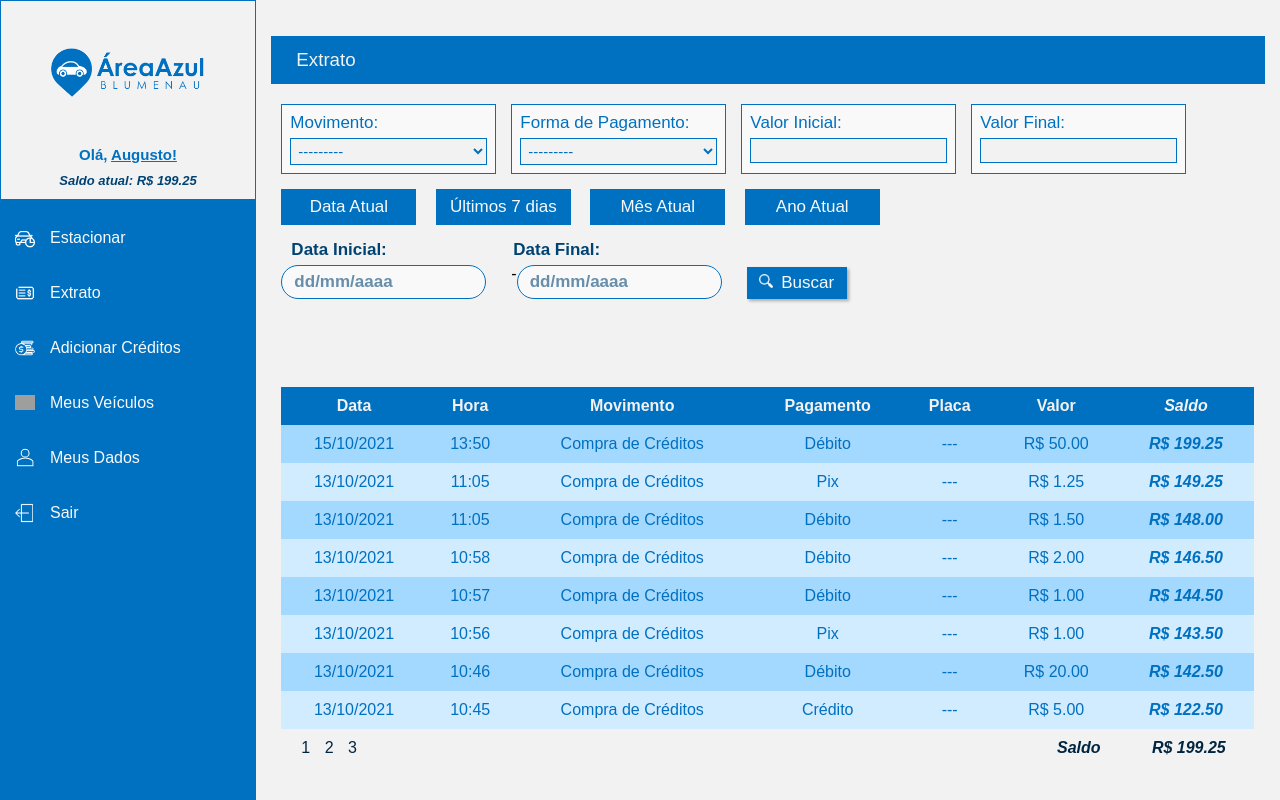
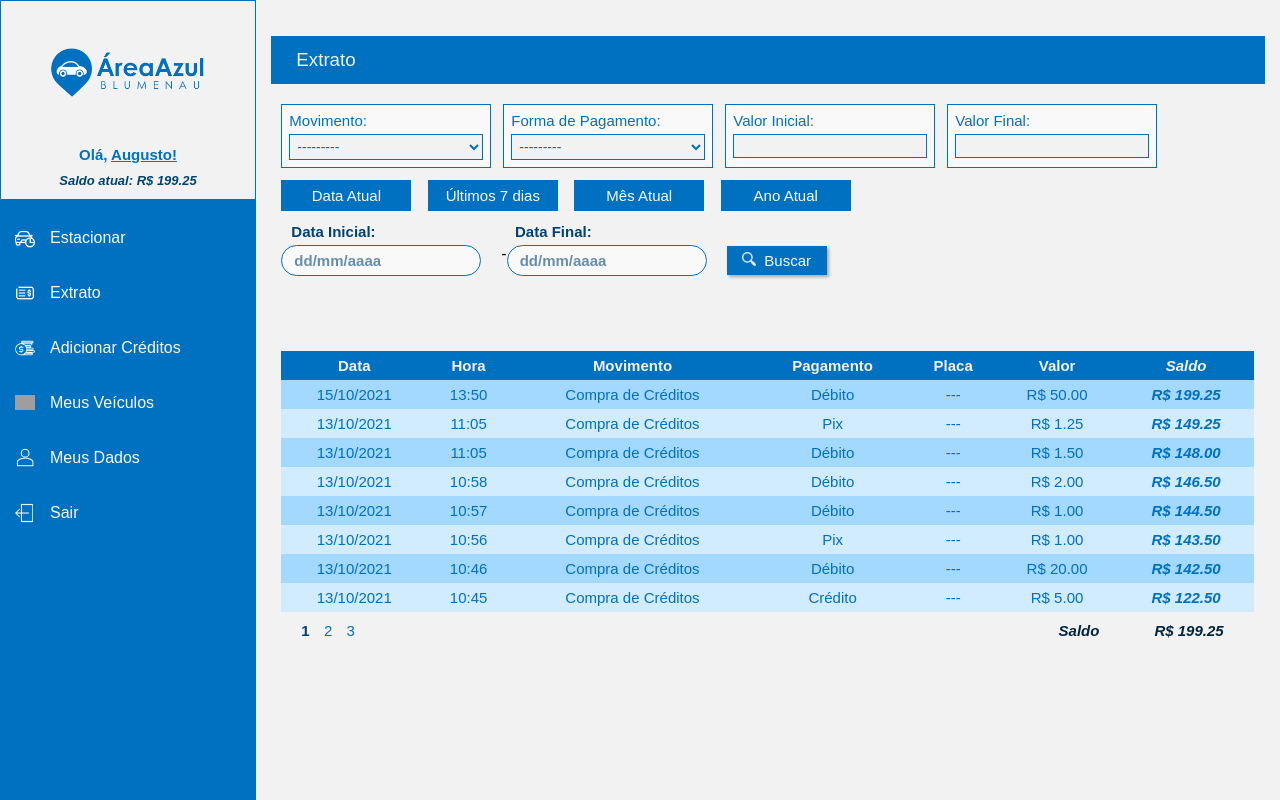
Before and after one commit to devaugustoreis/area-azul-blumenau, a Django app: page /cliente/1/extrato/ in a window 1280 px wide. Run offline with Django 3.2, Linux system fonts and the light colour scheme; a user stored in the database is signed in; data comes from the database, SQL or seed files in the repository; both versions use the stored data as it was after the commit; grey boxes are pictures that could not be loaded.

Commit message:
Alterações front
alterações front

```diff
--- a/templates/static/cliente.css
+++ b/templates/static/cliente.css
@@ -117,7 +117,7 @@ body {
     }
 
     .cliente_options_links {
-        padding: 3vh;
+        padding: 4vh;
     }
 
     .img-index {
@@ -332,7 +332,7 @@ body {
     .btn-vehicle-type {
         font-size: 16px;
         margin-right: 10px;
-        height: 35px;
+        height: 38px;
         padding: 5px 10px;
     }
 
@@ -400,11 +400,11 @@ body {
     }
 
     .btn_vehicle_plate {
-        width: 116px;
-        font-size: 14px;
+        width: 120px;
+        font-size: 15px;
         margin-bottom: 10px;
         margin-right: 5px;
-        height: 36px;
+        height: 38px;
         padding: 5px 8px;
     }
 
@@ -791,46 +791,49 @@ input[type="date"]::-webkit-calendar-picker-indicator {
 
 @media only screen and (max-width: 1400px) {
     .filtros {
-        margin-bottom: 15px;
+        margin-bottom: 12px;
     }
 
     .campo-filtros {
-        width: 215px;
-        margin-right: 15px;
+        width: 210px;
+        margin-right: 12px;
+        padding: 7px 7px;
     }
 
     .campo-filtros p {
         margin-bottom: 5px;
-        font-size: 17px;
+        font-size: 15px;
     }
 
     #id_operation_type, #id_payment_method, #id_start_value, #id_end_value {
+        font-size: 14px;
+    }
+
+    .date_filter button {
+        width: 130px;
         font-size: 15px;
-    }
-
-    .date_filter button {
-        width: 135px;
-        font-size: 17px;
-        margin-right: 15px;
-        padding: 7px;
+        margin-right: 12px;
+        padding: 6px;
     }
 
     .date {
-        margin-top: 15px;
+        margin-top: 12px;
     }
 
     .date h3 {
-        margin-bottom: 5px;
-        font-size: 17px;
+        font-size: 15px;
+        margin: 0 125px 5px 10px;
     }
 
     .date input {
-        font-size: 17px;
+        font-size: 15px;
         padding: 6px 12px;
+        width: 200px;
+        margin-right: 20px;
     }
 
     #search {
-        padding-top: 27px;
+        padding-top: 23px;
     }
 }
 
@@ -894,7 +897,6 @@ input[type="date"]::-webkit-calendar-picker-indicator {
 }
 
 .pagination a {
-    color: var(--cor4);
     padding: 5px;
     text-decoration: none;
     transition: background-color .3s;
@@ -903,13 +905,32 @@ input[type="date"]::-webkit-calendar-picker-indicator {
 .pagination a.active {
     background-color: var(--cor0);
     color: var(--cor6);
+    font-weight: bolder;
 }
 
 .pagination a:hover:not(.active) {
     background-color: var(--cor9);
 }
 
+.page-link {
+    color: var(--cor0);
+}
+
+.page-active {
+    font-weight: bolder;
+    color: var(--cor12);
+}
+
 @media only screen and (max-width: 1400px) {
+    .div_table_extract {
+        margin-top: 20px;
+        font-size: 15px;
+    }
+
+    .tabela-extrato th, td {
+        padding: 6px;
+    }
+
     .tabela-total {
         right: 2%;
         width: 220px;
@@ -1273,7 +1294,7 @@ input::-webkit-inner-spin-button{
 .msg-info {
     border: 1px solid #ffb8b8;
     background-color: #ffa3a3;
-    color: #730000;
+    color: var(--cor8);
 }
 
 .btn-close {
@@ -1291,6 +1312,15 @@ input::-webkit-inner-spin-button{
         padding: 5px 8px;
         font-size: 14px;
     }
+}
+
+#div-msg-estacionar {
+    grid-column: 8/12;
+    grid-row: 10/13;
+}
+
+#div-msg-estacionar .cliente_messages {
+    width: 300px;
 }
 
 /* Página "Estacionar" */
@@ -1476,7 +1506,7 @@ input::-webkit-inner-spin-button{
 
 .div_table_extract {
     grid-column: 1/13;
-    grid-row: 6/13;
+    grid-row: 5/13;
 }
 
 /* Página "Adicionar Créditos" */
```
Also changed, not shown: db.sqlite3.
